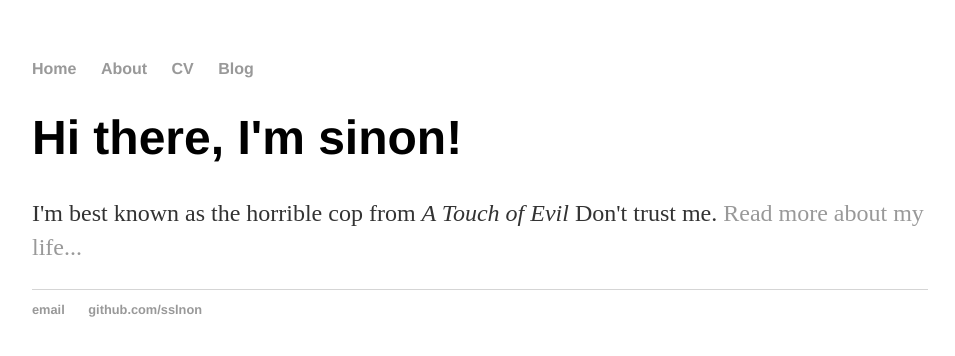
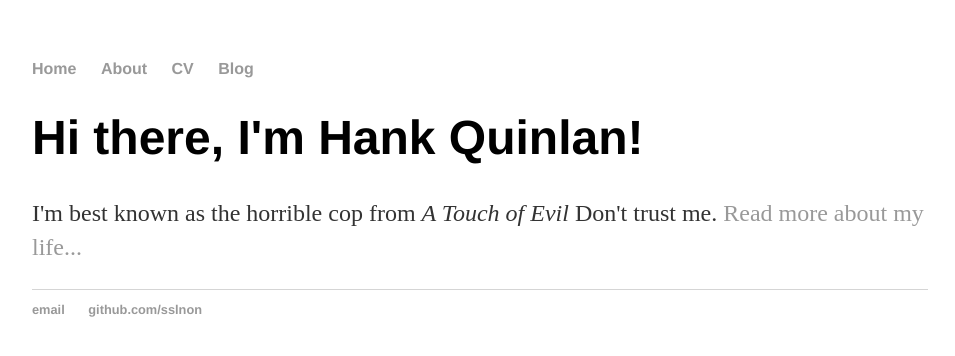
Before and after one commit to Sslnon/Sslnon.github.io, a Jekyll site: the page built from index.html, in a window 1280 px wide. Shown: the top 356 px of the page, without its empty margins (160-1115 px from the left). Built offline with Jekyll 4.4.1, drawn with Linux system fonts in a browser that asks for light colours.

Commit message:
Update index.html

```diff
--- a/index.html
+++ b/index.html
@@ -1,29 +1,8 @@
-<!DOCTYPE html>
-<html>
-	<head>
-		<title>sinon</title>
-		<link rel="stylesheet" type="text/css" href="/css/main.css">
-	</head>
-	<body>
-		<nav>
-    		<ul>
-        		<li><a href="/">Home</a></li>
-	        	<li><a href="/about">About</a></li>
-        		<li><a href="/cv">CV</a></li>
-        		<li><a href="/blog">Blog</a></li>
-    		</ul>
-		</nav>
-		<div class="container">
-    		<div class="blurb">
-        		<h1>Hi there, I'm sinon!</h1>
-				<p>I'm best known as the horrible cop from <em>A Touch of Evil</em> Don't trust me. <a href="/about">Read more about my life...</a></p>
-    		</div><!-- /.blurb -->
-		</div><!-- /.container -->
-		<footer>
-    		<ul>
-        		<li><a href="mailto:3093638289@qq.com">email</a></li>
-        		<li><a href="https://github.com/sslnon">github.com/sslnon</a></li>
-			</ul>
-		</footer>
-	</body>
-</html>
+---
+layout: default
+title: Hank Quinlan, Horrible Cop
+---
+<div class="blurb">
+	<h1>Hi there, I'm Hank Quinlan!</h1>
+	<p>I'm best known as the horrible cop from <em>A Touch of Evil</em> Don't trust me. <a href="/about">Read more about my life...</a></p>
+</div><!-- /.blurb -->
```
